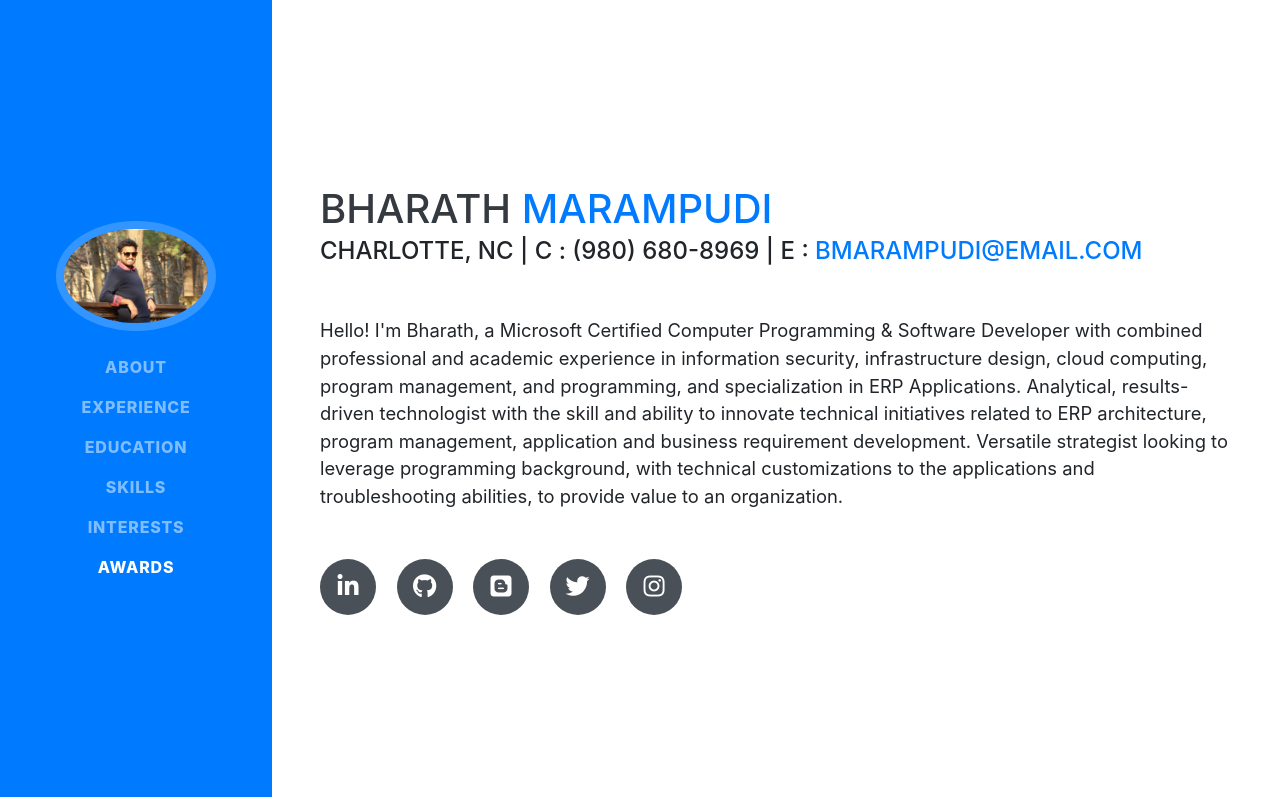
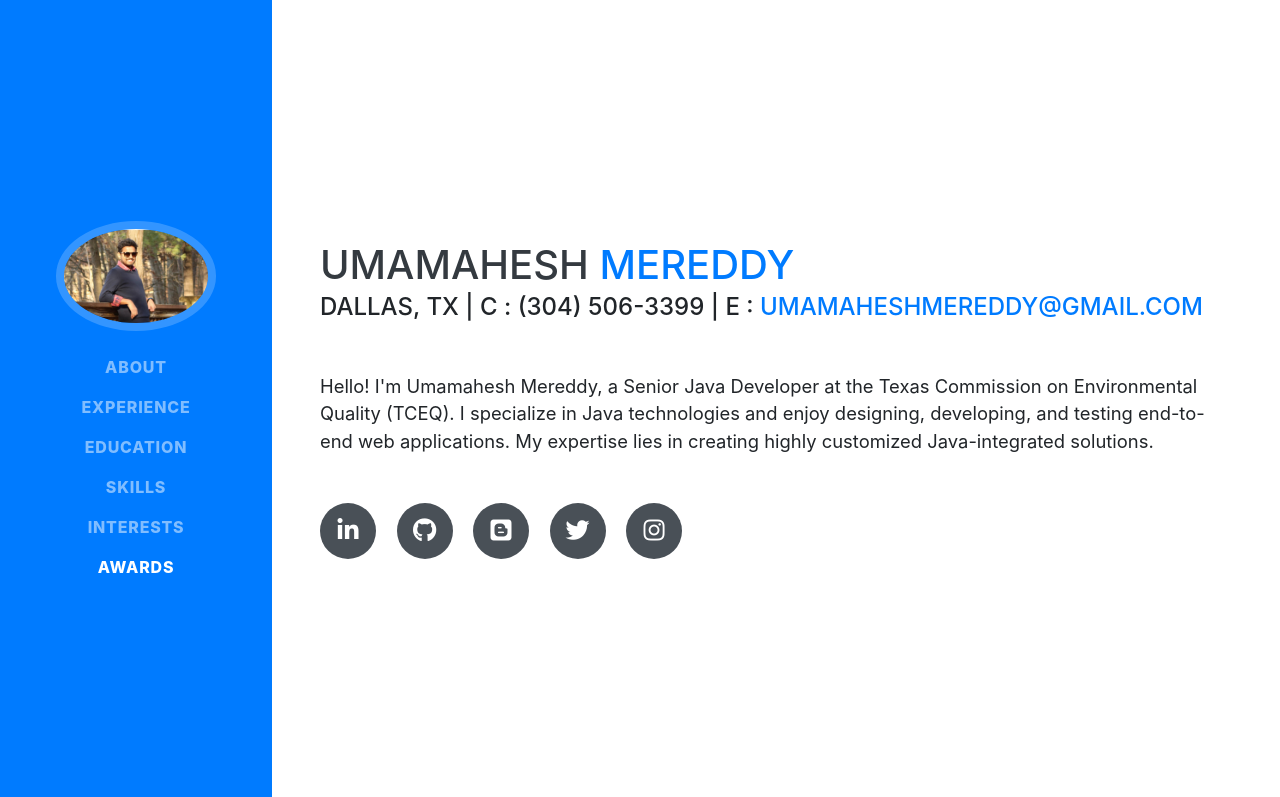
Before and after one commit to umereddy/UmaMahesh-Portfolio.github.io, a website with bundled scripts: page index.html in a window 1280 px wide. Shown: the top 797 px of the page. Built offline with nearby package versions, Linux system fonts and the light colour scheme; a web font is replaced by a local one.

Commit message:
second commit

```diff
--- a/index.html
+++ b/index.html
@@ -8,7 +8,7 @@
   <meta name="description" content="">
   <meta name="author" content="">
 
-  <title>Bharath Marampudi | Portfolio</title>
+  <title>UmaMahesh Mereddy | Portfolio</title>
 
   <!-- Bootstrap core CSS -->
   <link href="vendor/bootstrap/css/bootstrap.min.css" rel="stylesheet">
@@ -27,7 +27,7 @@
 
   <nav class="navbar navbar-expand-lg navbar-dark bg-primary fixed-top" id="sideNav">
     <a class="navbar-brand js-scroll-trigger" href="#page-top">
-      <span class="d-block d-lg-none">Bharath Marampudi</span>
+      <span class="d-block d-lg-none">UmaMahesh Mereddy</span>
       <span class="d-none d-lg-block">
         <img class="img-fluid img-profile rounded-circle mx-auto mb-2" src="img/profile.jpg" alt="">
       </span>
@@ -63,17 +63,13 @@
 
     <section class="resume-section p-3 p-lg-5 d-flex align-items-center" id="about">
       <div class="w-100">
-        <h1 class="mb-0">Bharath
-          <span class="text-primary">Marampudi</span>
+        <h1 class="mb-0">UmaMahesh
+          <span class="text-primary">Mereddy</span>
         </h1>
-        <div class="subheading mb-5">Charlotte, NC | C : (980) 680-8969 | E :
-          <a href="mailto:bmarampudi@gmail.com">bmarampudi@email.com</a>
+        <div class="subheading mb-5">Dallas, TX | C : (304) 506-3399 | E :
+          <a href="mailto:bmarampudi@gmail.com">umamaheshmereddy@gmail.com</a>
         </div>
-        <p class="lead mb-5">Hello! I'm Bharath, a Microsoft Certified Computer Programming & Software Developer with combined professional and
-          academic experience in information security, infrastructure design, cloud computing, program management,
-          and programming, and specialization in ERP Applications.
-          Analytical, results-driven technologist with the skill and ability to innovate technical initiatives related to ERP architecture,
-          program management, application and business requirement development. Versatile strategist looking to leverage programming background, with technical customizations to the applications  and troubleshooting  abilities, to provide value to an organization.
+        <p class="lead mb-5">Hello! I'm Umamahesh Mereddy, a Senior Java Developer at the Texas Commission on Environmental Quality (TCEQ). I specialize in Java technologies and enjoy designing, developing, and testing end-to-end web applications. My expertise lies in creating highly customized Java-integrated solutions.
         </p>
         <div class="social-icons">
           <a href="https://www.linkedin.com/in/bk2428/">
```
